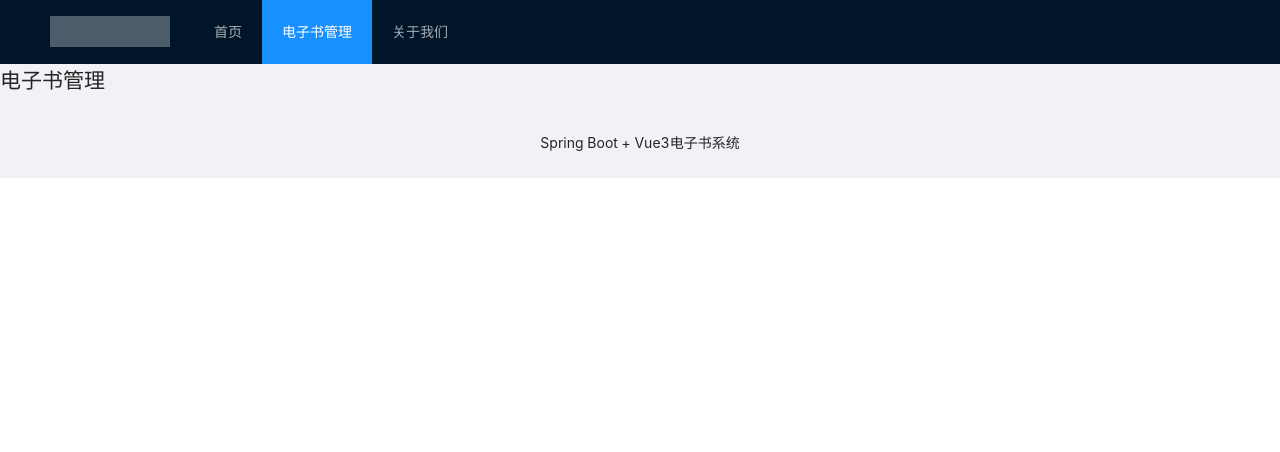
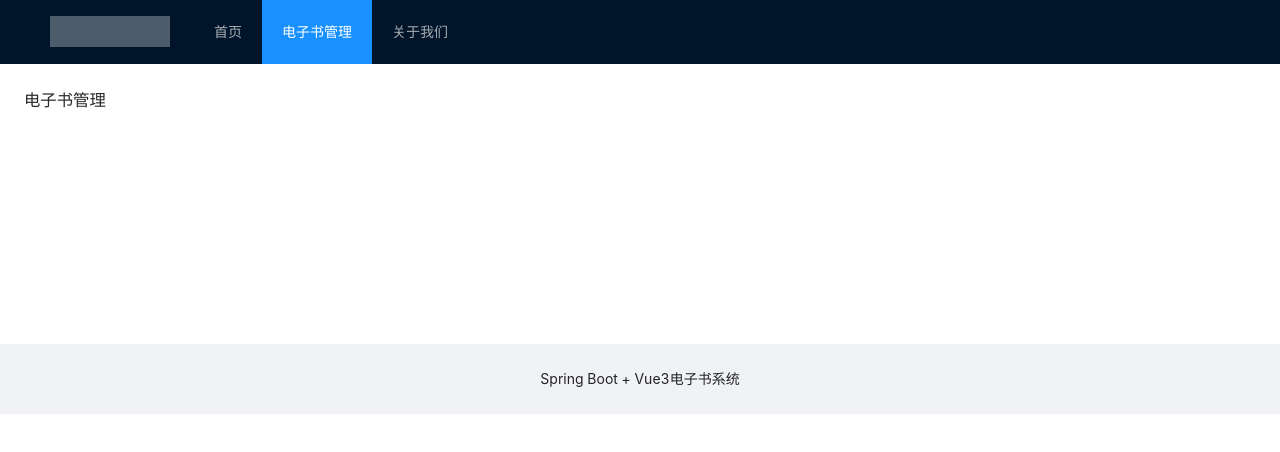
Before and after one commit to liyunong123/wiki, a Vue app in the folder web/: page /#/ in a window 1280 px wide. Both pictures are taken after a click on the item "电子书管理". Shown: the top 452 px of the page. Built offline with nearby package versions, Linux system fonts and the light colour scheme; no server answers.

Commit message:
6-3 修改电子书管理页面的布局

```diff
--- a/web/src/views/admin/admin-ebook.vue
+++ b/web/src/views/admin/admin-ebook.vue
@@ -1,5 +1,11 @@
 <template>
-  <div class="about">
-    <h1>电子书管理</h1>
-  </div>
+
+  <a-layout>
+    <a-layout-content
+        :style="{ background: '#fff', padding: '24px', margin: 0, minHeight: '280px' }"
+    >  <div class="about">
+      <h1>电子书管理</h1>
+    </div>
+    </a-layout-content>
+  </a-layout>
 </template>
```
